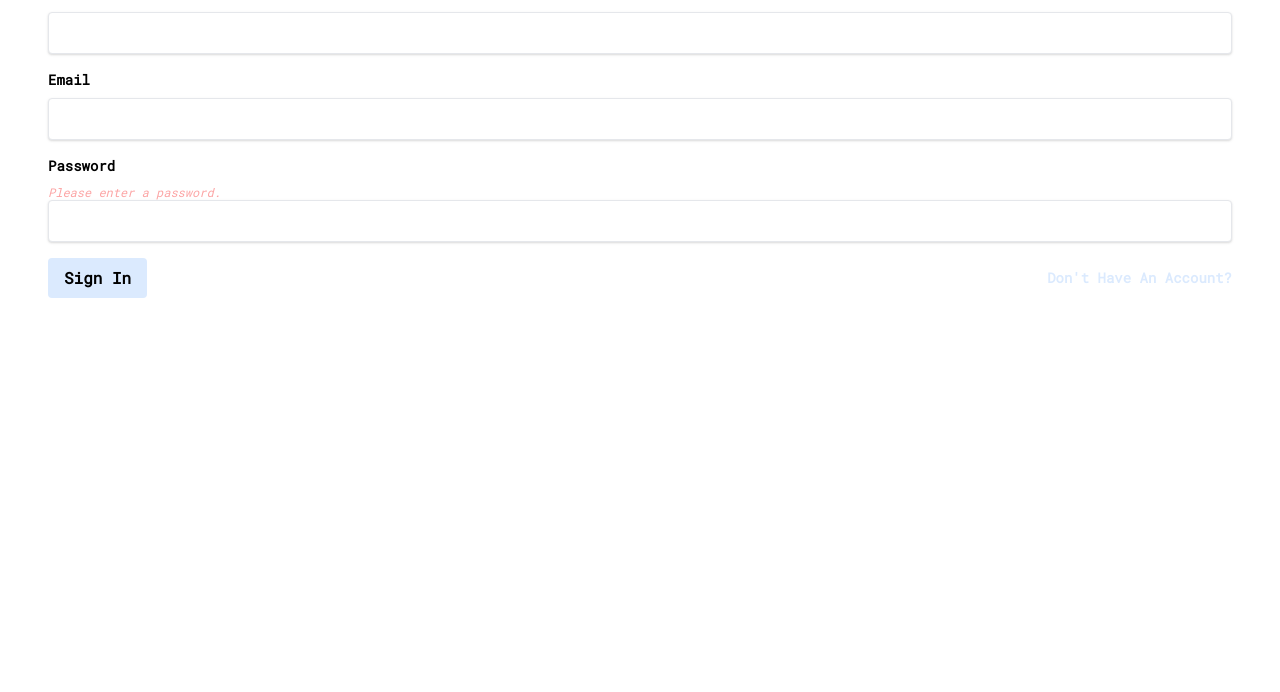
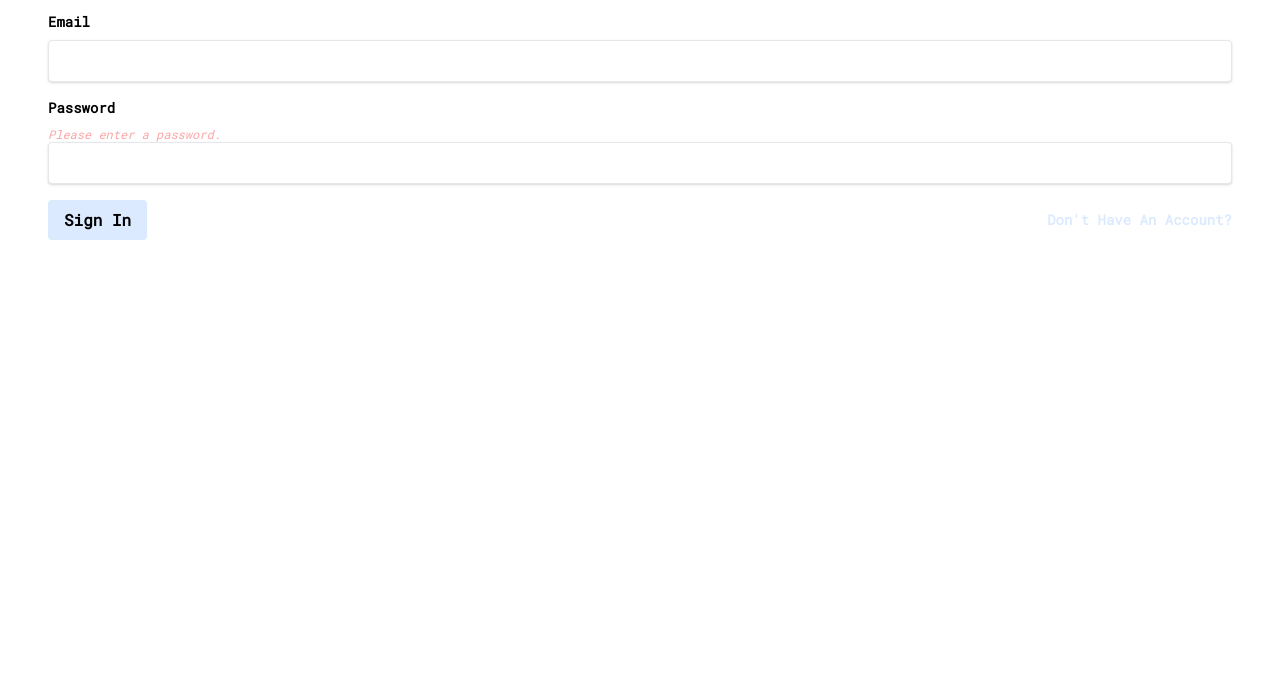
Before and after one commit to RoadJDK/evalpal, an Electron app: page pages/login/sign_in.html in a window 1280 px wide. Shown: the part 108-800 px from the top of the page. Drawn offline with nearby package versions, Linux system fonts and the light colour scheme.

Commit message:
Form Fix

```diff
--- a/pages/login/sign_in.html
+++ b/pages/login/sign_in.html
@@ -15,7 +15,6 @@
             Welcome Back! Sign In.
         </div>
         <!-- Form Content -->
-        <input type="text" id="name" class="shadow appearance-none border rounded w-full py-2 px-3 text-grey-darker mb-4">
         <label for="email" class="block text-grey-darker text-sm font-bold mb-2">
             Email
         </label>
```
